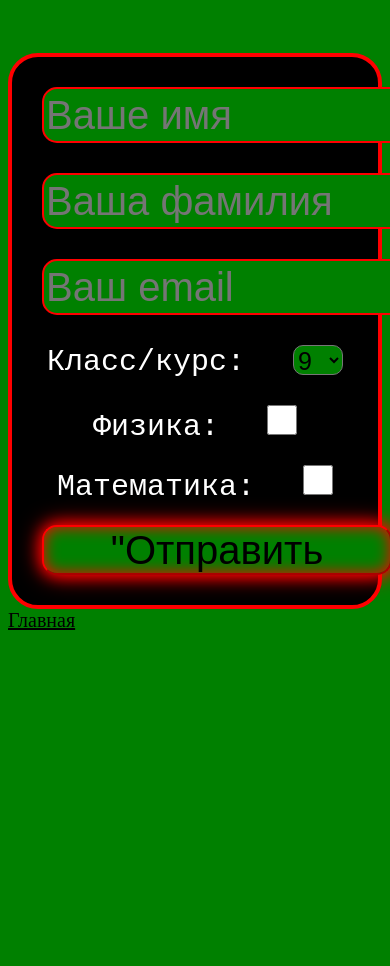
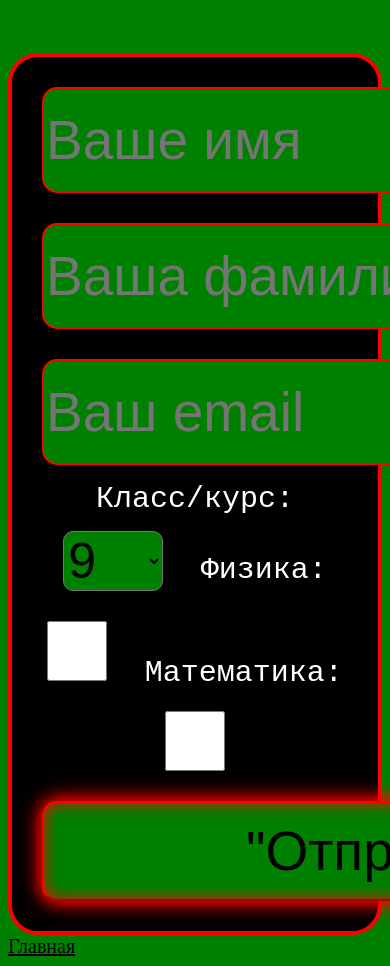
Before and after one commit to Stepan-Kharchenko/flask-for-student, a Flask app: page /registration in a window 390 px wide; the page is wider, and only the part inside the window is pictured. Shown: the part 145-1111 px from the top of that part. Before the commit the page ends 775 px from the top of that part, so only its background shows below. Run offline with Flask 3, Linux system fonts and the light colour scheme; parts of the project's set-up code (start-up, migrations or seed data) failed here and were passed over.

Commit message:
feat(style): add style for phone

```diff
--- a/static/styles/style.css
+++ b/static/styles/style.css
@@ -24,10 +24,10 @@ main{
     background-color: green;
     color: black;
     width: 350px;
-    height: 50px;
     font-size: 40px;
     border-radius: 15px;
     animation: pulse 1.5s infinite alternate;
+    margin: 15px;
   }
     input[type="text"],
     input[type="email"] {
@@ -36,27 +36,30 @@ main{
       border: red solid 2px;
       border-radius: 15px;
       width: 400px;
-    height: 50px;
       font-size: 40px;
     } input[type="checkbox"],
-  input[type="radio"] {
-    width: 30px;
-    height: 30px;
-    accent-color: green;
-  }
+    input[type="radio"] {accent-color: green;}
     select {
-    width: 50px;
-    height: 30px;
       color: black;
       background-color: green;
       font-size: 25px;
       border-radius: 10px;
-  } select.large {
-    width: 150px;
+    }
+    @media (min-width: 1200px) {
+      button,input[type="text"],input[type="email"] {height: 50px;}
+      input[type="checkbox"],input[type="radio"] {width: 30px; height: 30px;}
+      select {width: 50px; height: 30px;}
+      select.large {width: 150px; }
+    } @media (max-width: 1200px) {
+      button,input[type="text"],input[type="email"] {height: 100px; font-size: 55px; width: 700px;}
+      input[type="checkbox"],input[type="radio"] {width: 60px; height: 60px;}
+      select {width: 100px; height: 60px; font-size: 50px;}
+      select.large {width: 300px;}
     }
     table {
       border: green solid 2px;
       border-collapse: collapse;
+      margin: 15px;
     } th,td {
       border: green solid 2px;
       text-align: center;
--- a/templates/login/login.html
+++ b/templates/login/login.html
@@ -4,7 +4,7 @@
 
 {% block header %}<h1>Вход</h1>{% endblock %}
 {% block main %}
-    <form method="get" action="/login/validation">
+    <form method="get" action="/login/validation" class="center">
         <label>Введите ваш email: </label><input type="email" name="email">
         <button type="Submit">Войти</button>
     </form>
```
Lines whose indentation alone changed are shown as unchanged.
